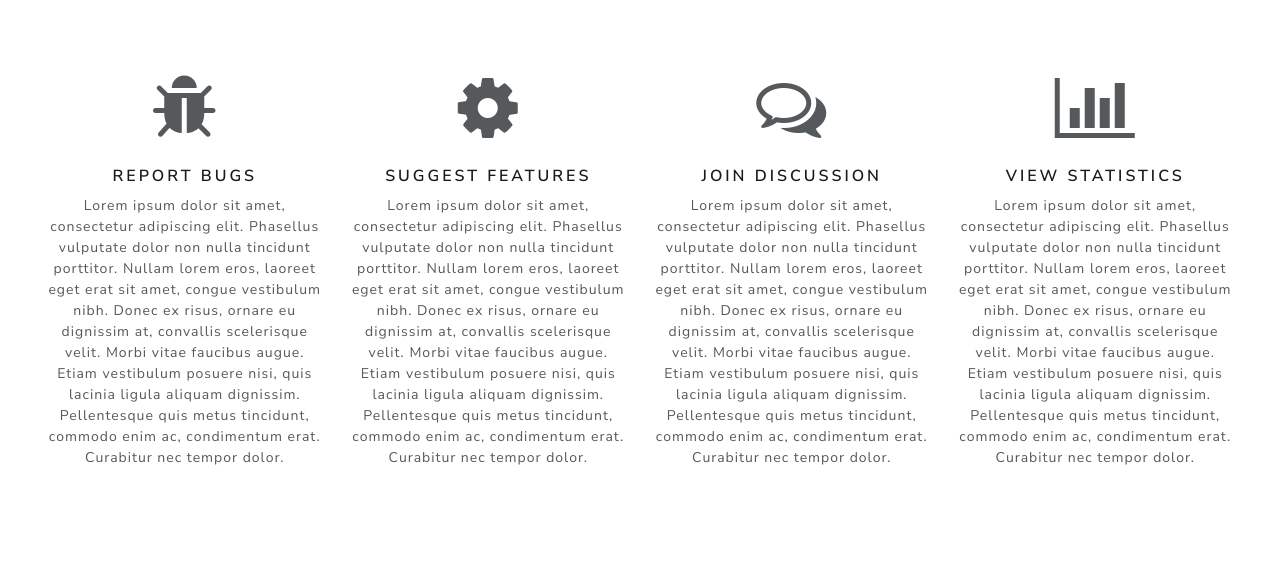
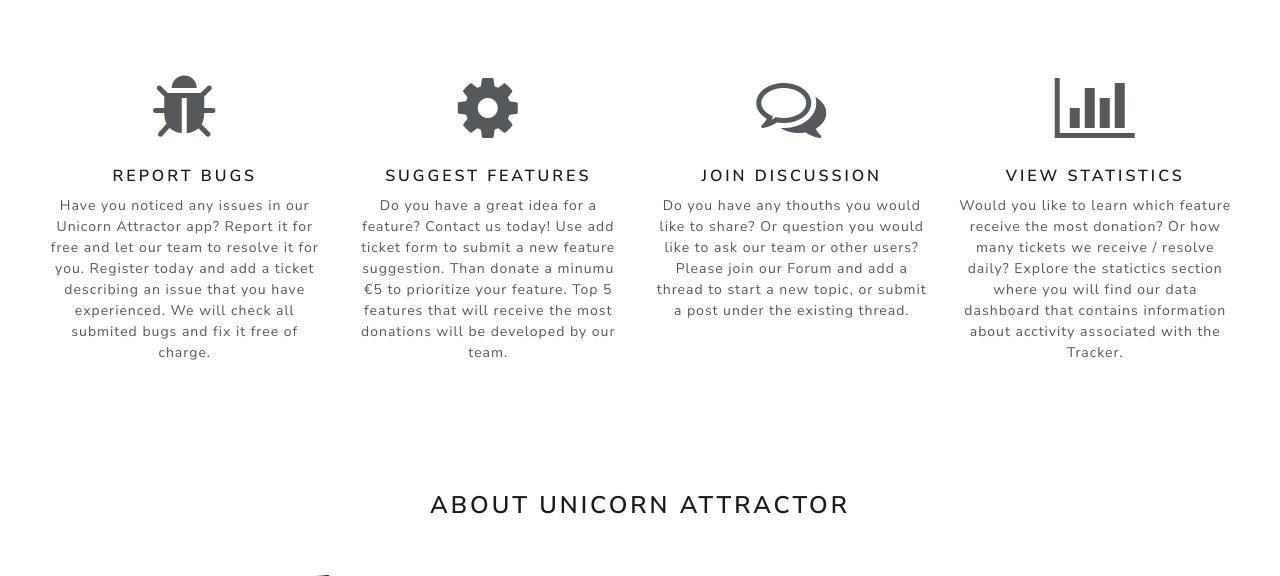
Before and after one commit to JBroks/unicornattractor_issue_tracker, a Django app: page / in a window 1280 px wide. Shown: the part 423-999 px from the top of the page. Run offline with Django 3.2, Linux system fonts and the light colour scheme; some libraries are stand-ins or nearby versions.

Commit message:
Section describing tracking system features text updated

```diff
--- a/home/templates/index.html
+++ b/home/templates/index.html
@@ -25,26 +25,22 @@
             <div class="col-md-3 col-sm-6 col-xs-12 text-center">
                 <i class="fa fa-bug fa-5x mb-4" aria-hidden="true"></i>
                 <h5>Report Bugs</h5>
-                <p>Lorem ipsum dolor sit amet, consectetur adipiscing elit. Phasellus vulputate dolor non nulla tincidunt porttitor. Nullam lorem eros, laoreet eget erat sit amet, congue vestibulum nibh. Donec ex risus, ornare eu dignissim at, convallis
-                    scelerisque velit. Morbi vitae faucibus augue. Etiam vestibulum posuere nisi, quis lacinia ligula aliquam dignissim. Pellentesque quis metus tincidunt, commodo enim ac, condimentum erat. Curabitur nec tempor dolor.</p>
+                <p>Have you noticed any issues in our Unicorn Attractor app? Report it for free and let our team to resolve it for you. Register today and add a ticket describing an issue that you have experienced. We will check all submited bugs and fix it free of charge.</p>
             </div>
             <div class="col-md-3 col-sm-6 col-xs-12 text-center">
                 <i class="fa fa-cog fa-5x mb-4" aria-hidden="true"></i>
                 <h5>Suggest Features</h5>
-                <p>Lorem ipsum dolor sit amet, consectetur adipiscing elit. Phasellus vulputate dolor non nulla tincidunt porttitor. Nullam lorem eros, laoreet eget erat sit amet, congue vestibulum nibh. Donec ex risus, ornare eu dignissim at, convallis
-                    scelerisque velit. Morbi vitae faucibus augue. Etiam vestibulum posuere nisi, quis lacinia ligula aliquam dignissim. Pellentesque quis metus tincidunt, commodo enim ac, condimentum erat. Curabitur nec tempor dolor.</p>
+                <p>Do you have a great idea for a feature? Contact us today! Use add ticket form to submit a new feature suggestion. Than donate a minumu €5 to prioritize your feature. Top 5 features that will receive the most donations will be developed by our team.</p>
             </div>
             <div class="col-md-3 col-sm-6 col-xs-12 text-center">
                 <i class="fa fa-comments-o fa-5x mb-4" aria-hidden="true"></i>
                 <h5>Join Discussion</h5>
-                <p>Lorem ipsum dolor sit amet, consectetur adipiscing elit. Phasellus vulputate dolor non nulla tincidunt porttitor. Nullam lorem eros, laoreet eget erat sit amet, congue vestibulum nibh. Donec ex risus, ornare eu dignissim at, convallis
-                    scelerisque velit. Morbi vitae faucibus augue. Etiam vestibulum posuere nisi, quis lacinia ligula aliquam dignissim. Pellentesque quis metus tincidunt, commodo enim ac, condimentum erat. Curabitur nec tempor dolor.</p>
+                <p>Do you have any thouths you would like to share? Or question you would like to ask our team or other users? Please join our Forum and add a thread to start a new topic, or submit a post under the existing thread.</p>
             </div>
             <div class="col-md-3 col-sm-6 col-xs-12 text-center">
                 <i class="fa fa-bar-chart fa-5x mb-4" aria-hidden="true"></i>
                 <h5>View Statistics</h5>
-                <p>Lorem ipsum dolor sit amet, consectetur adipiscing elit. Phasellus vulputate dolor non nulla tincidunt porttitor. Nullam lorem eros, laoreet eget erat sit amet, congue vestibulum nibh. Donec ex risus, ornare eu dignissim at, convallis
-                    scelerisque velit. Morbi vitae faucibus augue. Etiam vestibulum posuere nisi, quis lacinia ligula aliquam dignissim. Pellentesque quis metus tincidunt, commodo enim ac, condimentum erat. Curabitur nec tempor dolor.</p>
+                <p>Would you like to learn which feature receive the most donation? Or how many tickets we receive / resolve daily? Explore the statictics section where you will find our data dashboard that contains information about acctivity associated with the Tracker.</p>
             </div>
         </div>
     </section>
@@ -60,8 +56,7 @@
             <div class="col-lg-8 col-md-7 col-sm-12">
                 <h5 class="pt-4">Accelerate Your Recruitment Process</h5>
                 <hr class="hr-divider">
-                <p>Unicorn Attractor App is the all-in-one solution for applicant sourcing and recruiting. The app enables you to create job ads collaboratively and centrally and publish them at the click of a button, without any IT support. Edit them just as easily in a one-stop process. Now you are be able to create structured, easily define department-specific recruitment processes as required to obtain a more refined picture of applicants. See how many applicants are at which stage of the recruitment process at any time to maintain a clear and consistent overview as a basis for transparent decisions.
-                </p>
+                <p>Unicorn Attractor App is the all-in-one solution for applicant sourcing and recruiting. The app enables you to create job ads collaboratively and centrally and publish them at the click of a button, without any IT support. Edit them just as easily in a one-stop process. Now you are be able to create structured, easily define department-specific recruitment processes as required to obtain a more refined picture of applicants. See how many applicants are at which stage of the recruitment process at any time to maintain a clear and consistent overview as a basis for transparent decisions.</p>
             </div>
         </div>
 
```
